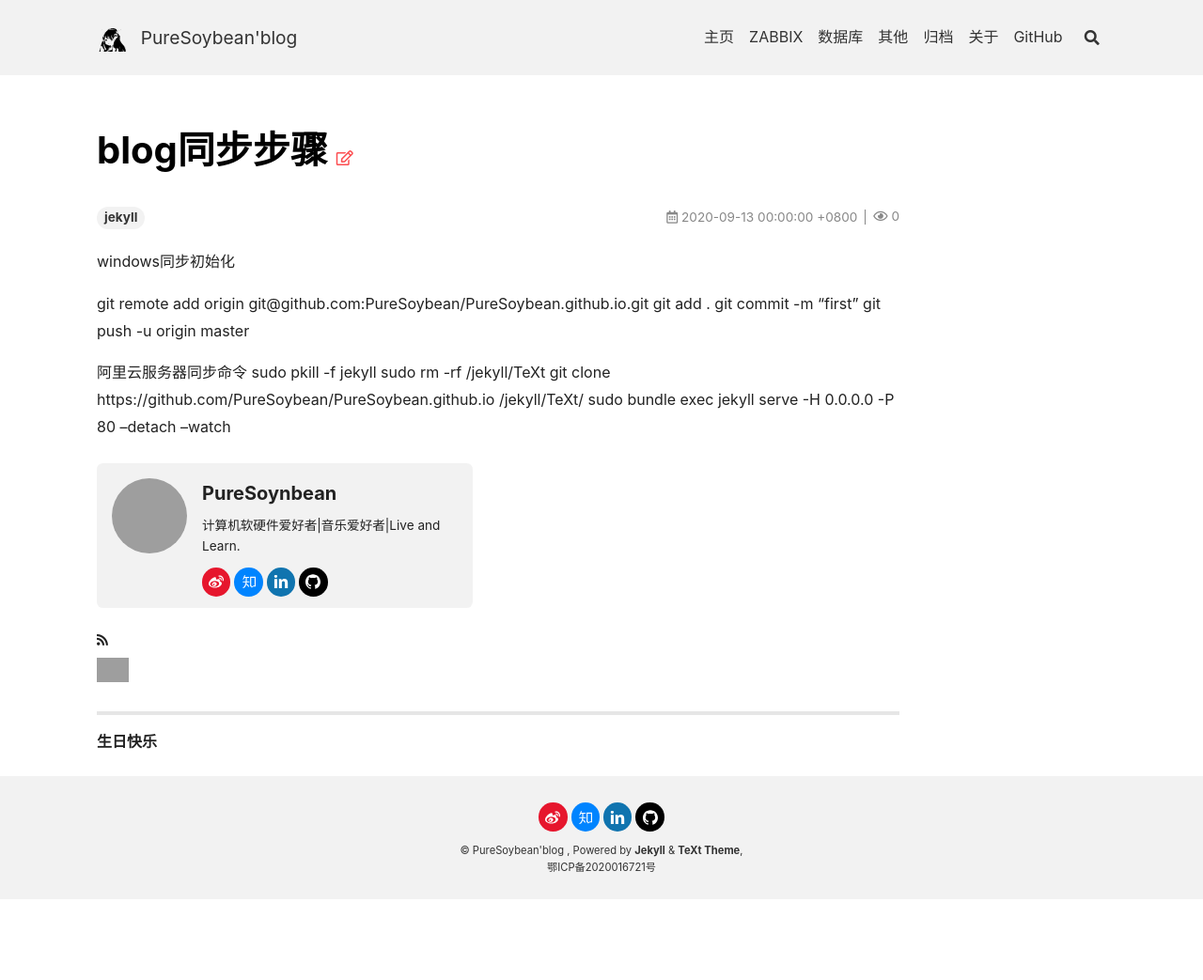
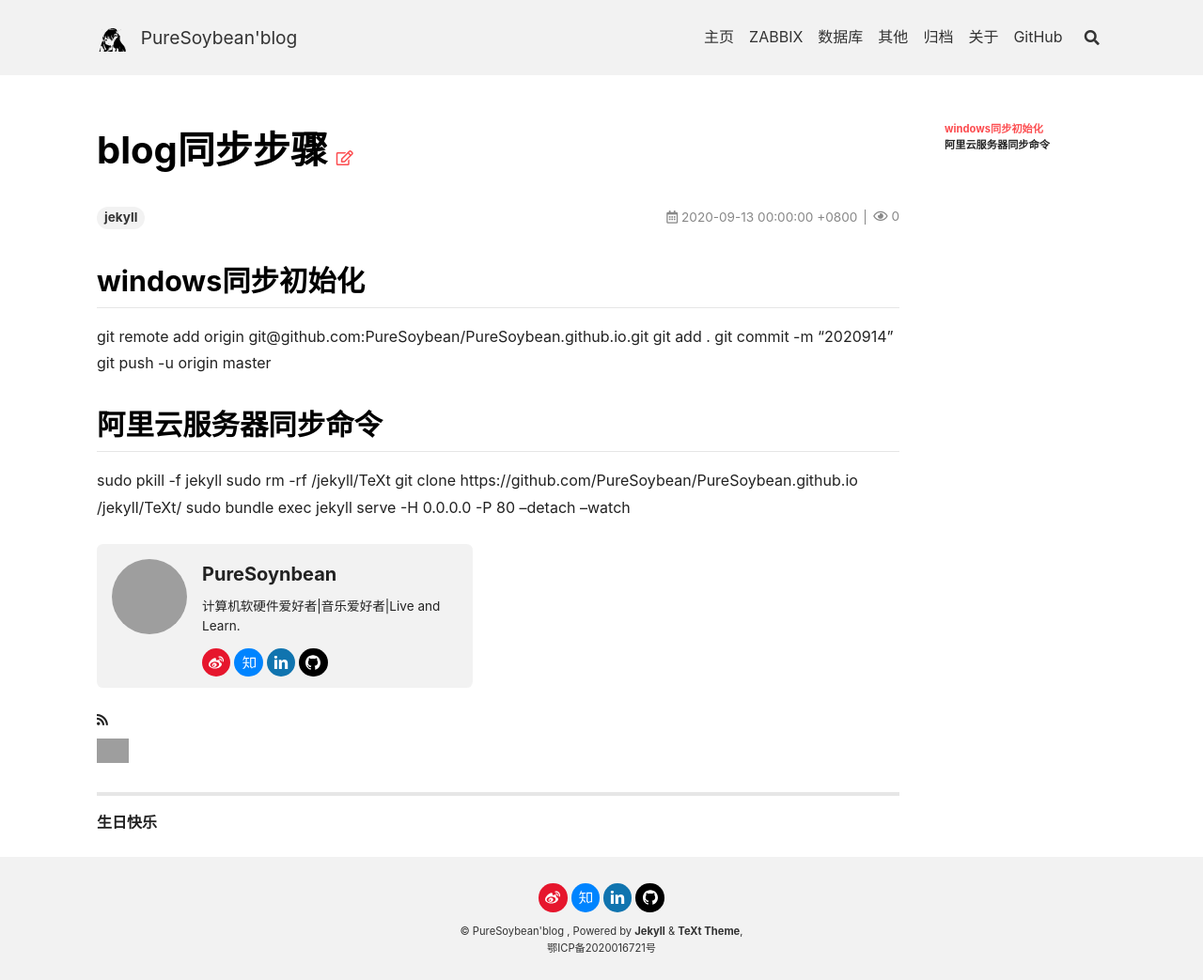
Before and after one commit to PureSoybean/PureSoybean.github.io, a Jekyll site: the page built from _posts/2020-09-13-gitaliyun.md, in a window 1280 px wide. Shown: the whole page at 94% size. Built offline with Jekyll 4.4.1, drawn with Linux system fonts in a browser that asks for light colours; nearby versions of some CDN libraries; comment, search, counter and statistics services are not loaded; before the commit the page ends 957 px from its top, so only the background shows below that; grey boxes are pictures that could not be loaded.

Commit message:
20200914

```diff
--- a/_config.yml
+++ b/_config.yml
@@ -118,7 +118,7 @@ sharing:
 ## => Comments
 ##############################
 comments:
-  provider: valine # false (default), "disqus", "gitalk", "valine", "custom"
+  provider: gitalk # false (default), "disqus", "gitalk", "valine", "custom"
   # provider: valine
 
   ## Disqus
--- a/_posts/2020-09-13-gitaliyun.md
+++ b/_posts/2020-09-13-gitaliyun.md
@@ -5,14 +5,14 @@ tag: jekyll
 show_author_profile: true
 ---
 
-windows同步初始化
+## windows同步初始化
 
 git remote add origin git@github.com:PureSoybean/PureSoybean.github.io.git
 git add .
-git commit -m "first"
+git commit -m "2020914"
 git push -u origin master
 
-阿里云服务器同步命令
+## 阿里云服务器同步命令
 sudo pkill -f jekyll
 sudo rm -rf /jekyll/TeXt
 git clone https://github.com/PureSoybean/PureSoybean.github.io /jekyll/TeXt/
```
